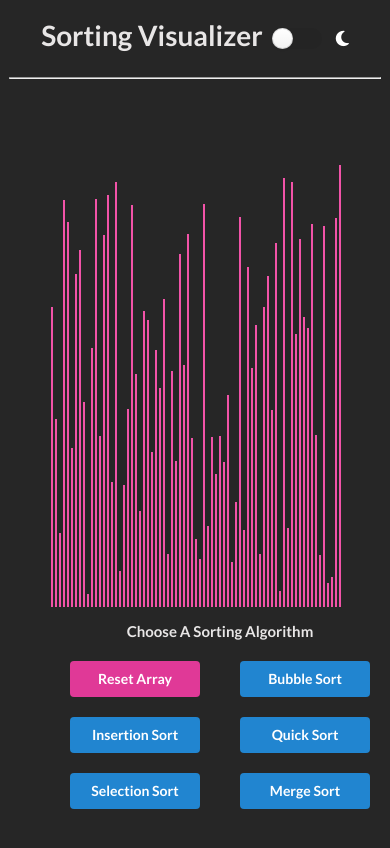
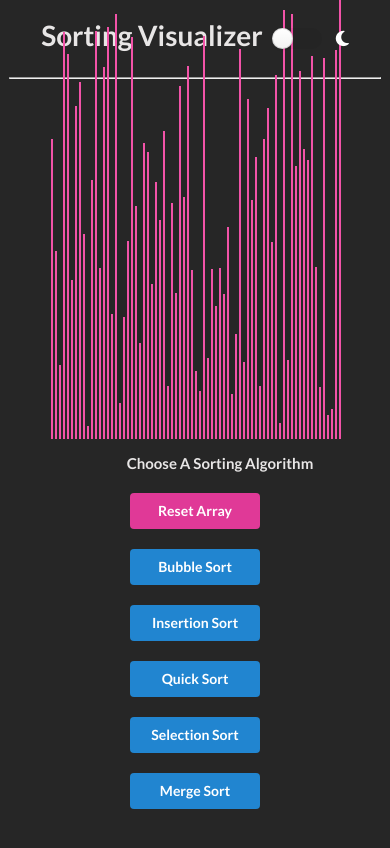
Before and after one commit to eoin-barr/sorting-visualizer, a React (Create React App) app: page / in a window 390 px wide. Shown: the top 848 px of the page. Built offline with nearby package versions, Linux system fonts and the light colour scheme.

Commit message:
Media queries added

```diff
--- a/src/styles/main.scss
+++ b/src/styles/main.scss
@@ -126,6 +126,12 @@ div.ui.container.bg-grey {
   }
 }
 
+@media only screen and (max-width: 1000px) {
+  .flex-wrap {
+    margin-right: 50px;
+  }
+}
+
 @media only screen and (max-width: 900px) {
   .sub-max-width {
     display: none;
--- a/src/visualizer/SortingVisualizer.js
+++ b/src/visualizer/SortingVisualizer.js
@@ -188,10 +188,8 @@ class SortingVisualizer extends React.Component {
         <div>
           <div className="flex-center">
             <h1 className="h1-font-size">Sorting Visualizer</h1>
-            {/*TODO: put toggle in corner of page and transition fade color */}
             <div className="ui toggle checkbox mb">
               <input onClick={() => this.theme()} type="checkbox" name="public"/>
-              {/* <label>{this.state.isTheme ? '🌚' : '🌕' }</label> */}
               <label>{this.state.isTheme ? <i className="fas fa-moon fa-lg white-i"></i> : <i className="fas fa-lightbulb fa-lg"></i>}</label>
             </div>
           </div>
```
